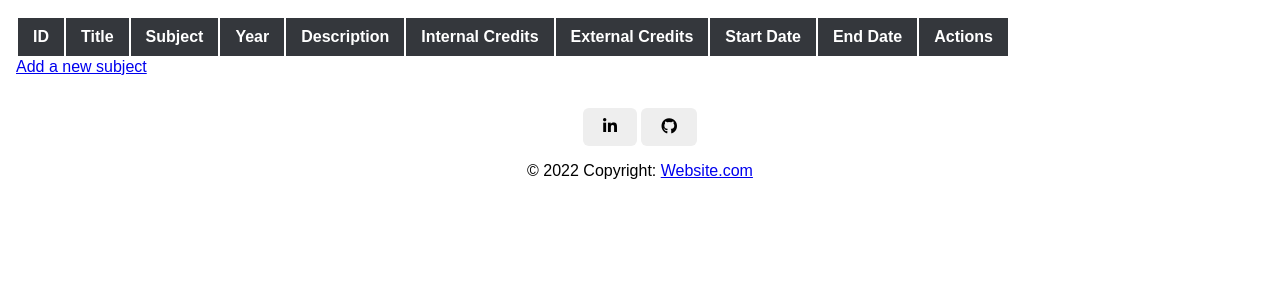
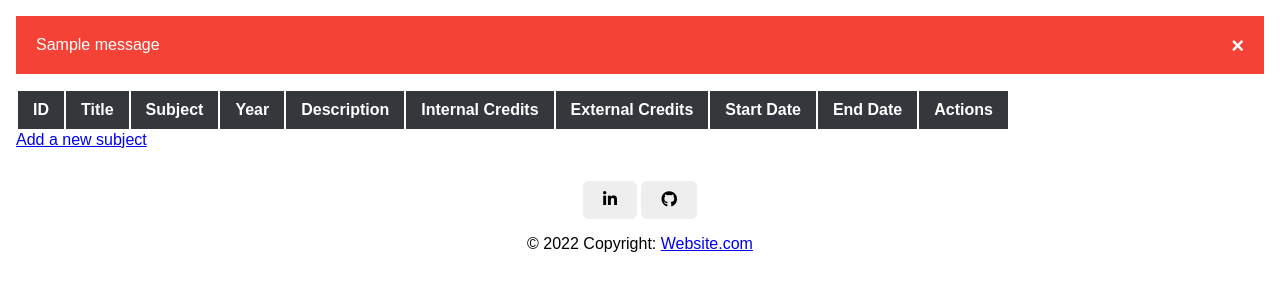
Before and after one commit to AlarusB/SubjectSelectionAssessment, a Flask app: page /subjects in a window 1280 px wide. Shown: the part 60-360 px from the top of the page. Run offline with Flask 2, Linux system fonts and the light colour scheme; the visitor is signed in with stand-in values (Sample User, id 1); one stand-in notice (Sample message) is shown; data that the repository does not hold is empty; some libraries are stand-ins or nearby versions.

Commit message:
edit how has default values, flash appears when user has 5 subjects

```diff
--- a/SubjectSelectionAssessment/app.py
+++ b/SubjectSelectionAssessment/app.py
@@ -28,7 +28,7 @@ def page_not_found(error):
 # User Related App Routes
 
 
-# Check the email while registering a user
+# AJAX check whether email already exists while registering a user
 @app.route('/checkemail')
 def check_email():
     with create_connection() as connection:
@@ -246,8 +246,12 @@ def add_subject():
                     request.form['start_date'],
                     request.form['end_date']
                 )
-                cursor.execute(sql, values)
-                connection.commit()
+                try:
+                    cursor.execute(sql, values)
+                    connection.commit()
+                except pymysql.err.IntegrityError:
+                    flash('end_date should be greater than start_date')
+                    return redirect(url_for('add_subject'))
         return redirect(url_for('list_subjects'))
     return render_template("subjects_add.html")
 
@@ -275,6 +279,16 @@ def edit_subject():
     if session['role'] != 'admin':
         return abort(404)
 
+    with create_connection() as connection:
+        with connection.cursor() as cursor:
+            sql = "SELECT * FROM assessment_subjects WHERE id = %s"
+            values = (
+            request.args['id']
+            )
+            cursor.execute(sql, values)
+            result = cursor.fetchone()
+
+
     if request.method == 'POST':
 
         with create_connection() as connection:
@@ -299,8 +313,8 @@ def edit_subject():
                 )
                 cursor.execute(sql, values)
                 connection.commit()
-        return redirect(url_for('home'))
-    return render_template("subjects_edit.html")
+        return redirect(url_for('view_subjects'))
+    return render_template("subjects_edit.html", subject_info=result)
 
 
 # List all subjects, this is an admin page
@@ -404,7 +418,8 @@ def user_select_subject():
                 for value in dict.values():
                     new_selected.append(value)
             already_selected = new_selected
-
+    if selected <= 0:
+        flash('Already selected 5 subjects')
     return render_template("users_subject_selection.html", result=result,
                            select_left=selected,
                            already_selected=already_selected)
--- a/SubjectSelectionAssessment/static/css/custom.css
+++ b/SubjectSelectionAssessment/static/css/custom.css
@@ -325,3 +325,30 @@ ul, ol {
     margin-top: auto;
     margin-bottom: auto;
 }
+
+/* Alerts*/
+
+/* The alert message box */
+.alert {
+    padding: 20px;
+    background-color: #f44336; /* Red */
+    color: white;
+    margin-bottom: 15px;
+}
+
+/* The close button */
+.closebtn {
+    margin-left: 15px;
+    color: white;
+    font-weight: bold;
+    float: right;
+    font-size: 22px;
+    line-height: 20px;
+    cursor: pointer;
+    transition: 0.3s;
+}
+
+    /* When moving the mouse over the close button */
+    .closebtn:hover {
+        color: black;
+    }
--- a/SubjectSelectionAssessment/templates/_layout.html
+++ b/SubjectSelectionAssessment/templates/_layout.html
@@ -17,9 +17,42 @@
 <body>
     {% include 'navbar.html' %}
     <div class="container">
+        {% for message in get_flashed_messages() %}
+        <div class="alert">
+            <span class="closebtn" onclick="this.parentElement.style.display='none';">&times;</span>
+            {{message}}
+        </div>
+        {% endfor %}
         {% block content %}
         {% endblock %}
     </div>
     {% include 'footer.html' %}
 </body>
 </html>
+<script>
+    // Get the modal
+    var modal = document.getElementById("myModal");
+
+    // Get the button that opens the modal
+    var btn = document.getElementById("myBtn");
+
+    // Get the <span>
+    var span = document.getElementsByClassName("close")[0];
+
+    // When the user clicks on the button, open the modal
+    btn.onclick = function () {
+        modal.style.display = "block";
+    }
+
+        // When the user clicks on <span>
+    span.onclick = function () {
+        modal.style.display = "none";
+    }
+
+    // When the user clicks anywhere outside of the modal, close it
+    window.onclick = function (event) {
+        if (event.target == modal) {
+            modal.style.display = "none";
+        }
+    }
+</script>
--- a/SubjectSelectionAssessment/templates/subjects_list.html
+++ b/SubjectSelectionAssessment/templates/subjects_list.html
@@ -28,9 +28,9 @@
         <td>{{ row.start_date }}</td>
         <td>{{ row.end_date }}</td>
         <td>
-            <a href="/viewsubject?id={{ row.id }}">View</a>
+            <a href="{{ url_for('view_subject', id=row['id']) }}">View</a>
             <a href="{{ url_for('edit_subject', id=row['id']) }}">Edit</a>
-            <a href="/deletesubject?id={{ row.id }}" onclick="return confirm('Are you sure? you want to delete {{row.title }} ({{ row.subject }})')">Delete</a>
+            <a href="{{ url_for('delete_subject', id=row['id']) }}" onclick="return confirm('Are you sure? you want to delete {{row.title }} ({{ row.subject }})')">Delete</a>
         </td>
     </tr>
     {% endfor %}
```
Also changed, not shown: SubjectSelectionAssessment/templates/subjects_edit.html (+8 -8 lines).
